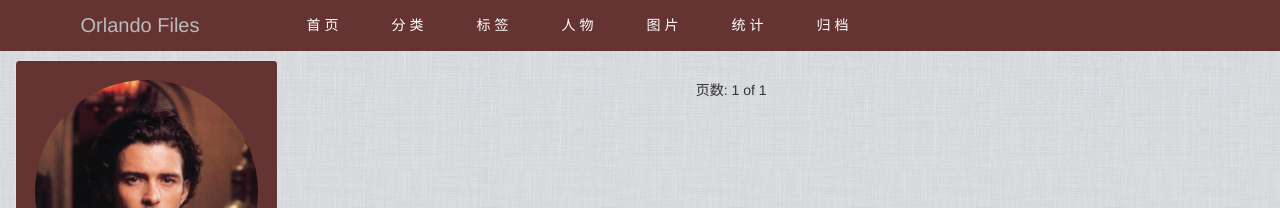
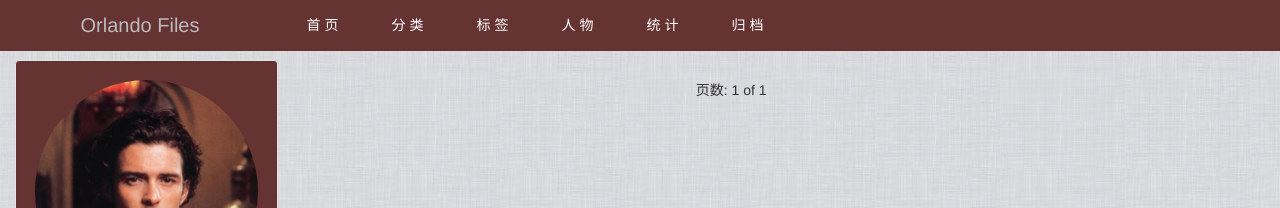
Before and after one commit to junesirius/OrlandoFile, a Jekyll site: the page built from index.html, in a window 1280 px wide. Shown: the top 208 px of the page. Built offline with Jekyll 4.4.1, drawn with Linux system fonts in a browser that asks for light colours; the list of posts is cut into pages by our own code.

Commit message:
Remove pictures page from header

```diff
--- a/_includes/header.html
+++ b/_includes/header.html
@@ -51,7 +51,6 @@
                     <li class="active"><a href="{{ site.baseurl }}/categories">{{ trans.categories }}</a></li>
                     <li class="active"><a href="{{ site.baseurl }}/tags">{{ trans.tags }}</a></li>
                     <li class="active"><a href="{{ site.baseurl }}/characters">{{ trans.characters }}</a></li>
-                    <li class="active"><a href="{{ site.baseurl }}/pictures">{{ trans.pictures }}</a></li>
                     <li class="active"><a href="{{ site.baseurl }}/analysis">{{ trans.analysis }}</a></li>
                     <li class="active"><a href="{{ site.baseurl }}/archive">{{ trans.archive }}</a></li>
                 </ul>
```
